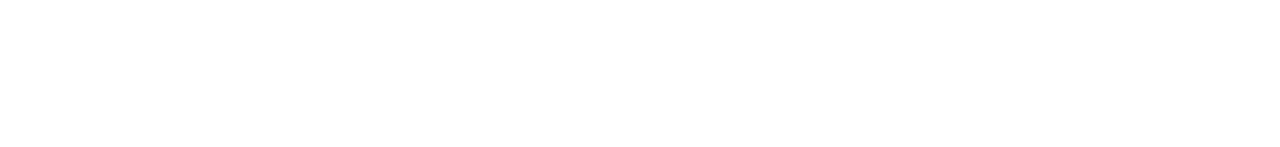
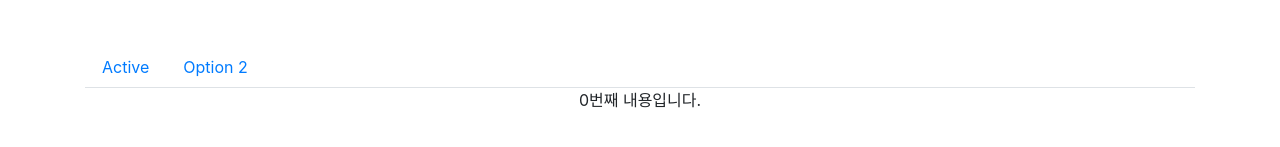
Before and after one commit to aksel26/React_Prj_private, a React (Create React App) app: page /detail/1 in a window 1280 px wide. Shown: the part 599-746 px from the top of the page. Built offline with nearby package versions, Linux system fonts and the light colour scheme.

Commit message:
Tab by react-transition-group

```diff
--- a/package.json
+++ b/package.json
@@ -14,6 +14,7 @@
     "react-dom": "^17.0.1",
     "react-router-dom": "^5.2.0",
     "react-scripts": "4.0.2",
+    "react-transition-group": "^4.4.1",
     "styled-components": "^5.2.1",
     "web-vitals": "^1.0.1"
   },
--- a/src/App.js
+++ b/src/App.js
@@ -1,7 +1,5 @@
 import React, { useContext, useState } from "react"
-import logo from "./logo.svg"
 import "./App.css"
-import { Navbar, Nav, NavDropdown, Button, Jumbotron } from "react-bootstrap"
 import product1 from "./1.png"
 import product2 from "./2.png"
 import product3 from "./3.png"
@@ -9,7 +7,7 @@
 import Navigation from "./navbar.js"
 import Jumbo from "./jumbo.js"
 import DetailPage from "./detailPage.js"
-import { Link, Route, Switch } from "react-router-dom"
+import { Route, Switch } from "react-router-dom"
 import axios from "axios"
 
 // 1. createContext() : 범위를 생성해준다 (같은 값을 공유할 범위)
--- a/src/Detail.scss
+++ b/src/Detail.scss
@@ -81,3 +81,11 @@
     margin-bottom: 0;
   }
 }
+
+.wow-enter {
+  opacity: 0;
+}
+.wow-enter-active {
+  opacity: 1;
+  transition: all 500ms;
+}
--- a/src/detailPage.js
+++ b/src/detailPage.js
@@ -1,10 +1,11 @@
 import React, { useEffect, useState, useContext } from "react"
 import "./App.css"
-import { Navbar, Nav, NavDropdown, Button, Jumbotron } from "react-bootstrap"
+import { Nav } from "react-bootstrap"
 import { useHistory, useParams } from "react-router-dom"
 import styled from "styled-components"
 import "./Detail.scss"
 import { 재고context } from "./App.js"
+import { CSSTransition } from "react-transition-group"
 
 let 박스 = styled.div`
   padding: 20px;
@@ -26,6 +27,8 @@
 function DetailPage(props) {
   let [alert, alertSet] = useState(true)
   let _재고 = useContext(재고context)
+  let [tab, tabSet] = useState(0)
+  let [tabSwitch, setSwitch] = useState(false)
   // 컴포넌트가 mount되었을때, 컴포넌트가 update될때, 특정 코드를 실행할 수 있다.
   useEffect(
     () => {
@@ -123,6 +126,38 @@
           </button>
         </div>
       </div>
+
+      {/* Tab만들기 */}
+      <Nav variant="tabs" defaultActiveKey="/link-0" className="mt-5">
+        <Nav.Item>
+          <Nav.Link
+            eventKey="link-0"
+            onClick={() => {
+              tabSet(0)
+              setSwitch(false)
+            }}
+          >
+            Active
+          </Nav.Link>
+        </Nav.Item>
+        <Nav.Item>
+          <Nav.Link
+            eventKey="link-1"
+            onClick={() => {
+              tabSet(1)
+              setSwitch(false)
+            }}
+          >
+            Option 2
+          </Nav.Link>
+        </Nav.Item>
+      </Nav>
+      {/* <div>000</div>
+      <div>111</div>
+      <div>222</div> */}
+      <CSSTransition in={tabSwitch} classNames="wow" timeout={500}>
+        <TabContent pushed={tab} _setSwitch={setSwitch} />
+      </CSSTransition>
     </div>
   )
 }
@@ -132,4 +167,18 @@
   return <p>재고 : {props._재고[0]}</p>
 }
 
+// Tab관련 컴포넌트
+function TabContent(props) {
+  useEffect(() => {
+    props._setSwitch(true)
+  })
+  if (props.pushed === 0) {
+    return <div>0번째 내용입니다.</div>
+  } else if (props.pushed === 1) {
+    return <div>1번째 내용입니다.</div>
+  } else if (props.pushed === 2) {
+    return <div>2번째 내용입니다.</div>
+  }
+}
+
 export default DetailPage
--- a/src/jumbo.js
+++ b/src/jumbo.js
@@ -1,6 +1,6 @@
-import React, { useState } from "react"
+import React from "react"
 import "./App.css"
-import { Navbar, Nav, NavDropdown, Button, Jumbotron } from "react-bootstrap"
+import { Button, Jumbotron } from "react-bootstrap"
 
 function jumbo() {
   return (
--- a/src/navbar.js
+++ b/src/navbar.js
@@ -1,6 +1,6 @@
-import React, { useState } from "react"
+import React from "react"
 import "./App.css"
-import { Navbar, Nav, NavDropdown, Button, Jumbotron } from "react-bootstrap"
+import { Navbar, Nav, NavDropdown } from "react-bootstrap"
 import { Link } from "react-router-dom"
 
 function navbar() {
```
